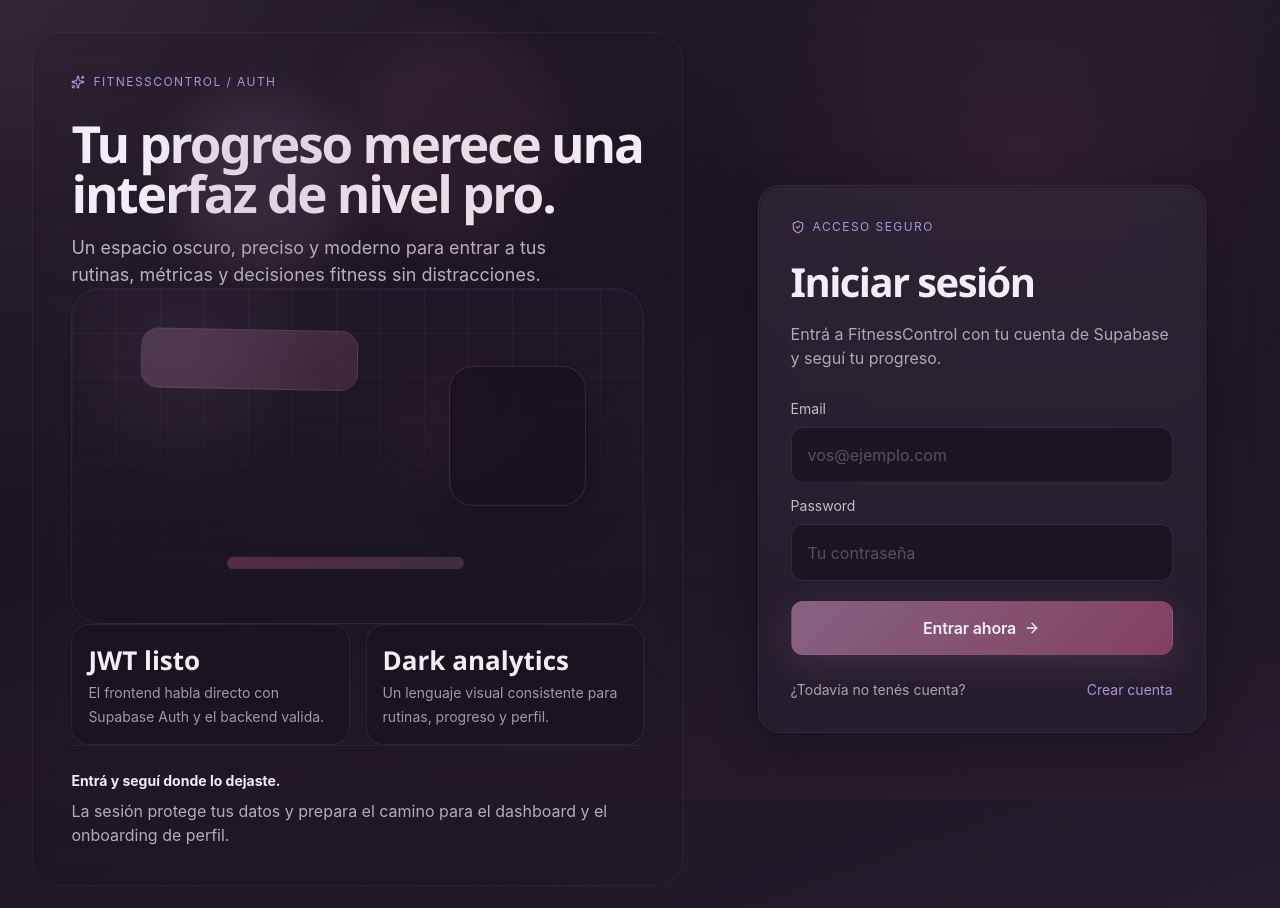
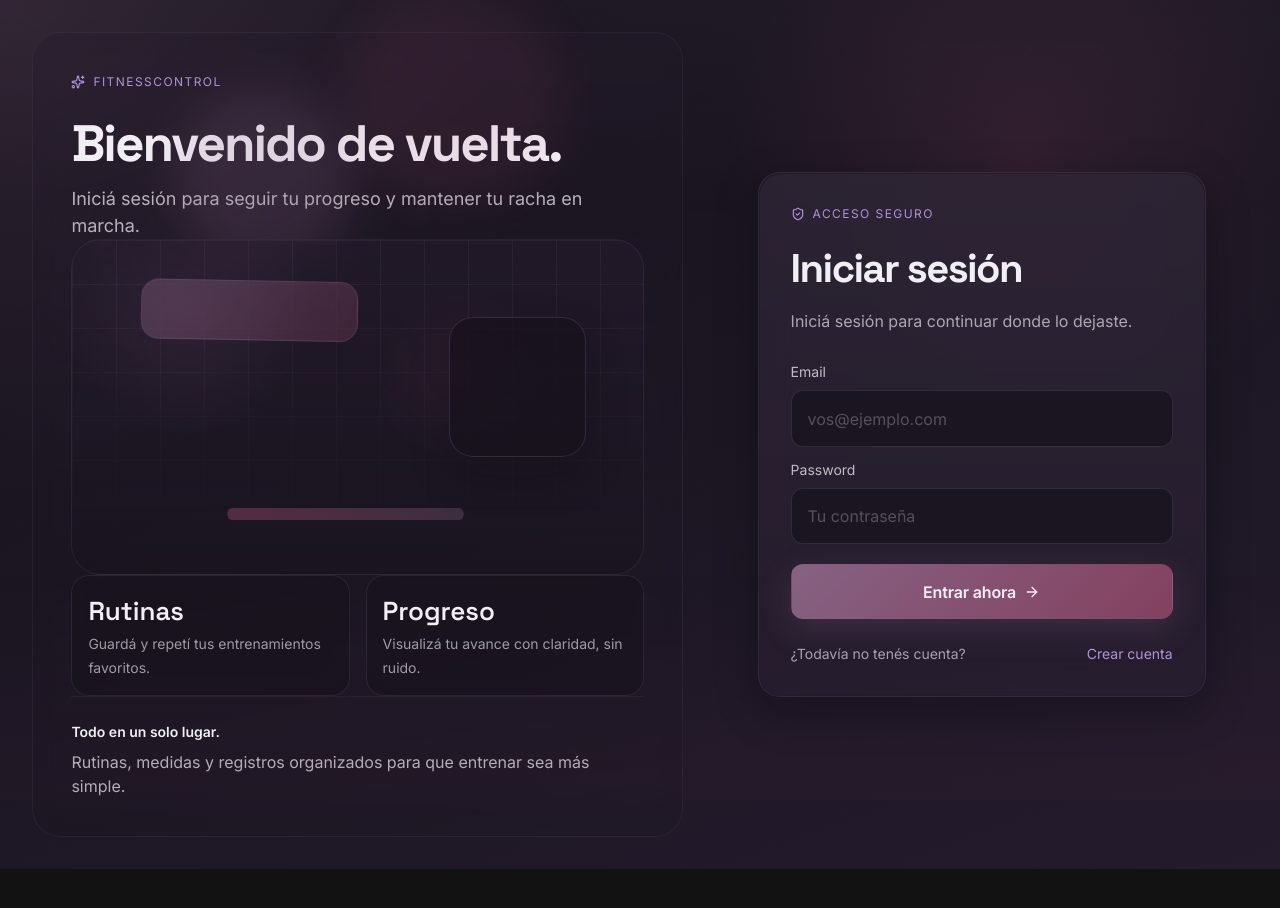
Before and after one commit to JoseP055/FitnessControl, a React (Create React App) app in the folder frontend/: page /login in a window 1280 px wide. Shown: the top 908 px of the page. After the commit the page ends 869 px from the top, so only its background shows below. Built offline with nearby package versions, Linux system fonts and the light colour scheme; no server answers.

Commit message:
style: redesign login screen with dark violet theme

```diff
--- a/frontend/src/pages/Login.js
+++ b/frontend/src/pages/Login.js
@@ -67,13 +67,12 @@
 
             <span className="fc-text-eyebrow">
               <Sparkles size={14} />
-              FitnessControl / Auth
+              FitnessControl
             </span>
             <div style={{ display: "grid", gap: "1rem", marginTop: "1.5rem" }}>
-              <h1 className="fc-heading">Tu progreso merece una interfaz de nivel pro.</h1>
+              <h1 className="fc-heading">Bienvenido de vuelta.</h1>
               <p className="fc-subheading">
-                Un espacio oscuro, preciso y moderno para entrar a tus rutinas,
-                métricas y decisiones fitness sin distracciones.
+                Iniciá sesión para seguir tu progreso y mantener tu racha en marcha.
               </p>
             </div>
           </div>
@@ -129,20 +128,19 @@
 
           <div className="fc-auth-metric-grid">
             <div className="fc-auth-metric">
-              <strong>JWT listo</strong>
-              <span>El frontend habla directo con Supabase Auth y el backend valida.</span>
+              <strong>Rutinas</strong>
+              <span>Guardá y repetí tus entrenamientos favoritos.</span>
             </div>
             <div className="fc-auth-metric">
-              <strong>Dark analytics</strong>
-              <span>Un lenguaje visual consistente para rutinas, progreso y perfil.</span>
+              <strong>Progreso</strong>
+              <span>Visualizá tu avance con claridad, sin ruido.</span>
             </div>
           </div>
 
           <div className="fc-auth-quote">
-            <strong>Entrá y seguí donde lo dejaste.</strong>
+            <strong>Todo en un solo lugar.</strong>
             <p style={{ margin: 0 }}>
-              La sesión protege tus datos y prepara el camino para el dashboard y el
-              onboarding de perfil.
+              Rutinas, medidas y registros organizados para que entrenar sea más simple.
             </p>
           </div>
         </motion.section>
@@ -171,7 +169,7 @@
                   Iniciar sesión
                 </h2>
                 <p style={{ margin: 0, color: "rgba(242, 238, 245, 0.66)" }}>
-                  Entrá a FitnessControl con tu cuenta de Supabase y seguí tu progreso.
+                  Iniciá sesión para continuar donde lo dejaste.
                 </p>
               </div>
             </div>
--- a/frontend/src/styles/theme.css
+++ b/frontend/src/styles/theme.css
@@ -1,3 +1,5 @@
+@import url("https://fonts.googleapis.com/css2?family=Inter:wght@400;500;600&family=Space+Grotesk:wght@500;600;700&display=swap");
+
 :root {
   --color-bg: #17121c;
   --color-surface: #241b2c;
@@ -439,6 +441,37 @@
   font-size: var(--font-size-sm);
 }
 
+.fc-validation {
+  display: flex;
+  flex-wrap: wrap;
+  gap: var(--space-2);
+  margin-top: -0.25rem;
+}
+
+.fc-validation__item {
+  display: inline-flex;
+  align-items: center;
+  gap: var(--space-2);
+  padding: 0.35rem 0.55rem;
+  border-radius: 999px;
+  border: 1px solid rgba(174, 147, 217, 0.14);
+  background: rgba(23, 18, 28, 0.52);
+  color: rgba(242, 238, 245, 0.65);
+  font-size: var(--font-size-xs);
+}
+
+.fc-validation__item.is-valid {
+  border-color: rgba(126, 214, 163, 0.35);
+  background: rgba(126, 214, 163, 0.12);
+  color: rgba(242, 238, 245, 0.82);
+}
+
+.fc-validation__item.is-invalid {
+  border-color: rgba(172, 79, 116, 0.35);
+  background: rgba(172, 79, 116, 0.12);
+  color: rgba(242, 238, 245, 0.82);
+}
+
 .fc-login-footer {
   display: flex;
   justify-content: space-between;
```
